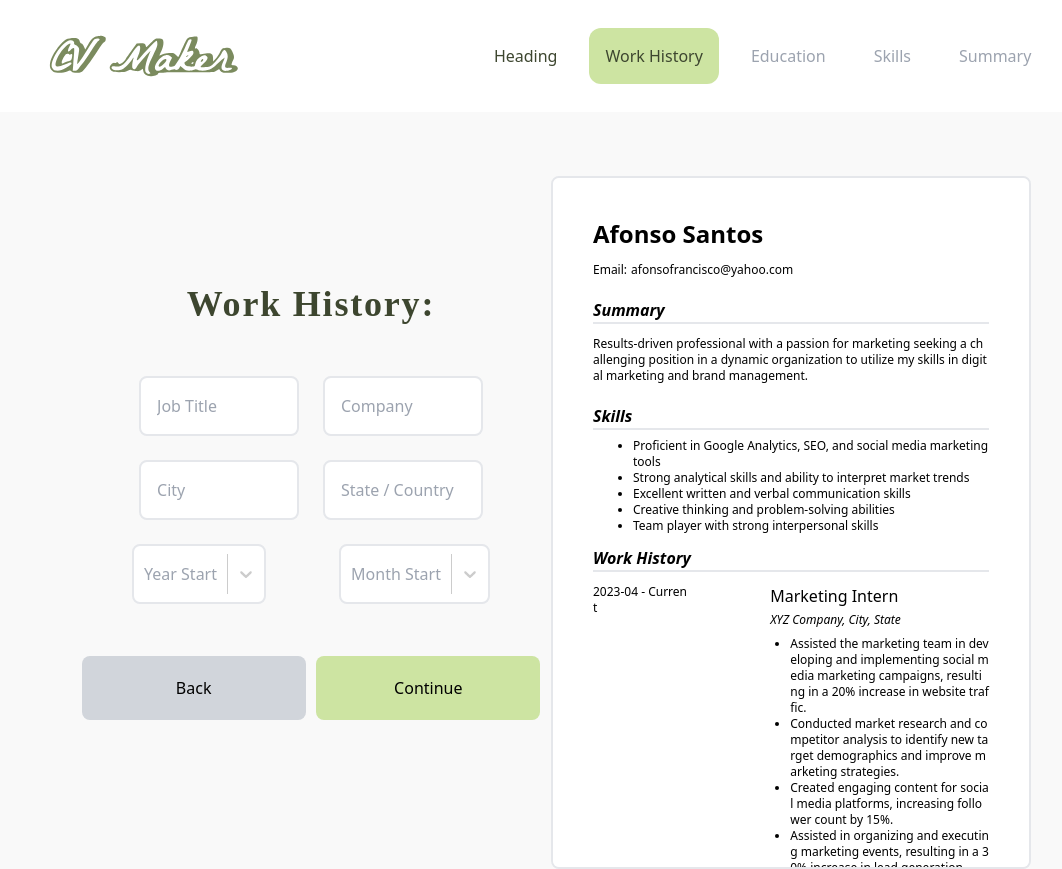
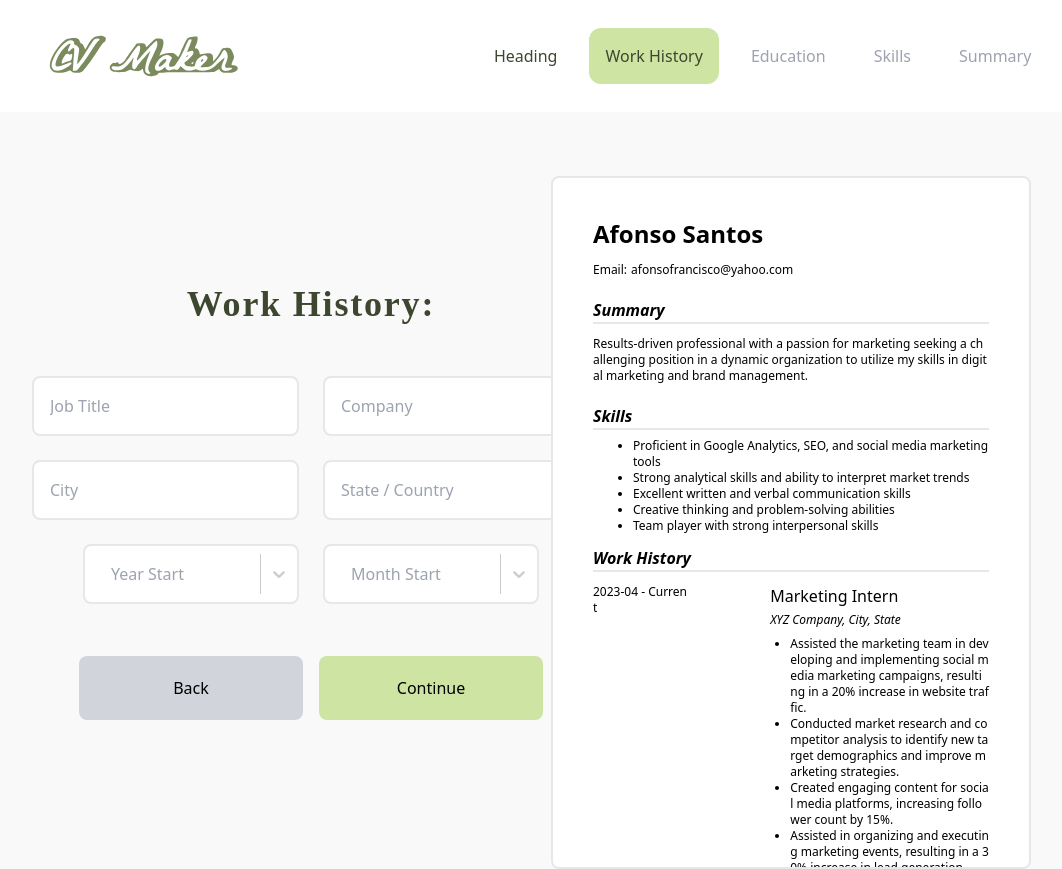
Before and after one commit to lmreineer/cv-maker, a React (Create React App) app: page /work-history in a window 1280 px wide. Shown: the whole page, without its empty margins (89-1151 px from the left). Built offline with nearby package versions, Linux system fonts and the light colour scheme.

Commit message:
Adjust styles

```diff
--- a/src/components/form/WorkHistoryForm.js
+++ b/src/components/form/WorkHistoryForm.js
@@ -19,6 +19,7 @@ const WorkHistoryForm = () => {
             border: "2px solid #E5E7EB",
             boxShadow: "none",
             margin: "0.75rem",
+            paddingLeft: "1rem",
             height: "3.75rem",
             borderRadius: "0.5rem",
             "&:hover": {
@@ -29,7 +30,7 @@ const WorkHistoryForm = () => {
 
     return (
         <>
-            <form className="flex flex-col justify-center w-3/4">
+            <form className="flex flex-col justify-center w-1/2">
                 <h1 className="text-4xl mb-10 mt-16 font-semibold text-center font-cabin tracking-wider text-very-dark-yellow-green">
                     Work History:
                 </h1>
@@ -38,14 +39,14 @@ const WorkHistoryForm = () => {
                         type="text"
                         name="jobTitle"
                         placeholder="Job Title"
-                        className="border-2 rounded-lg m-3 p-4 outline-0 focus:border-dark-yellow-green w-1/3"
+                        className="border-2 rounded-lg m-3 p-4 outline-0 focus:border-dark-yellow-green w-screen"
                         maxLength={40}
                     />
                     <input
                         type="text"
                         name="company"
                         placeholder="Company"
-                        className="border-2 rounded-lg m-3 p-4 outline-0 focus:border-dark-yellow-green w-1/3"
+                        className="border-2 rounded-lg m-3 p-4 outline-0 focus:border-dark-yellow-green w-screen"
                         maxLength={40}
                     />
                 </div>
@@ -54,18 +55,18 @@ const WorkHistoryForm = () => {
                         type="text"
                         name="city"
                         placeholder="City"
-                        className="border-2 rounded-lg m-3 p-4 outline-0 focus:border-dark-yellow-green w-1/3"
+                        className="border-2 rounded-lg m-3 p-4 outline-0 focus:border-dark-yellow-green w-screen"
                         maxLength={40}
                     />
                     <input
                         type="text"
                         name="state"
                         placeholder="State / Country"
-                        className="border-2 rounded-lg m-3 p-4 outline-0 focus:border-dark-yellow-green w-1/3"
+                        className="border-2 rounded-lg m-3 p-4 outline-0 focus:border-dark-yellow-green w-screen"
                         maxLength={40}
                     />
                 </div>
-                <div className="flex justify-evenly">
+                <div className="flex justify-center">
                     <Select
                         name="yearStart"
                         placeholder="Year Start"
@@ -80,7 +81,7 @@ const WorkHistoryForm = () => {
                     />
                 </div>
 
-                <div className="flex justify-evenly">
+                <div className="flex justify-around">
                     <button
                         className="bg-gray-300 hover:bg-gray-400 transition p-5 w-56 rounded-lg my-10"
                         onClick={navigateBack}
--- a/src/styles/index.css
+++ b/src/styles/index.css
@@ -4,7 +4,17 @@
 
 @import url('https://fonts.googleapis.com/css2?family=Cabin&display=swap');
 
-/* Date drop-down with search input placeholder text color */
+/* Date drop-down with search input's placeholder text color */
 .css-1jqq78o-placeholder {
     color: #9ca3af !important;
 }
+
+/* Date drop-down with search input's container */
+.css-b62m3t-container {
+    width: 100% !important;
+}
+
+/* Date drop-down with search input's value or input container */
+.css-1fdsijx-ValueContainer {
+    padding: 0 !important;
+}
```
